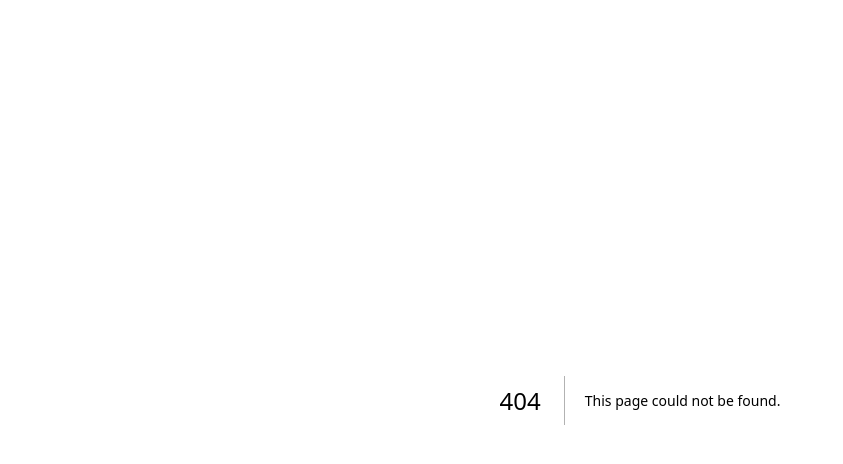
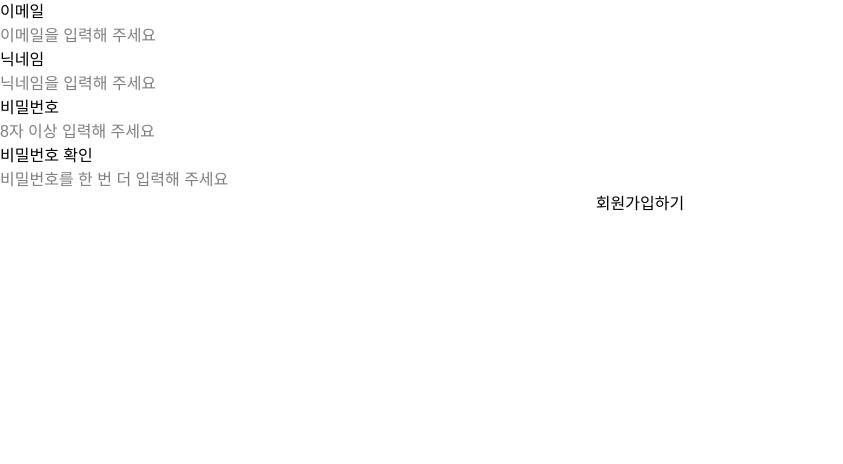
Before and after one commit to FE14-part4-team4-globalnomad/GlobalNomad, a Next.js app: page /signup in a window 1280 px wide. Before the commit this address had no page. Shown: the top 464 px of the page, without its empty margins (0-843 px from the left). Built offline with nearby package versions, Linux system fonts and the light colour scheme; no server answers.

Commit message:
[GN-48] feat: user api query level 추가 및 회원가입 페이지 생성

```diff
--- /dev/null
+++ b/src/apis/auth/auth.query.ts
@@ -0,0 +1,37 @@
+import {
+  PostAuthLoginPayloadType,
+  PostAuthLoginResultType,
+  PostAuthTokensResultType,
+} from "@/apis/auth/auth.schema";
+import authService from "@/apis/auth/auth.service";
+import { useSetUser } from "@/hooks/useAuth";
+import { useMutation } from "@tanstack/react-query";
+import { useRouter } from "next/navigation";
+
+/**
+ * 로그인 Mutation
+ */
+export const usePostAuthLoginMutation = () => {
+  const router = useRouter();
+  const setUser = useSetUser();
+  return useMutation<
+    PostAuthLoginResultType,
+    unknown,
+    PostAuthLoginPayloadType
+  >({
+    mutationFn: (payload) =>
+      authService.postAuthLogin(payload).then((res) => res.data),
+    onSuccess: (result: PostAuthLoginResultType) => {
+      setUser(result.user);
+      router.push("/");
+    },
+  });
+};
+
+/**
+ * 토큰 재발급 Mutation
+ */
+export const usePostAuthTokenMutation = () =>
+  useMutation<PostAuthTokensResultType>({
+    mutationFn: () => authService.postAuthToken().then((res) => res.data),
+  });
--- /dev/null
+++ b/src/apis/user/user.query.ts
@@ -0,0 +1,62 @@
+import {
+  queryOptions,
+  useMutation,
+  useQuery,
+  useQueryClient,
+} from "@tanstack/react-query";
+
+import {
+  PatchUserPayloadType,
+  PostUserImageResultType,
+  PostUserPayloadType,
+  PostUserResultType,
+} from "@/apis/user/user.schema";
+import userService from "@/apis/user/user.service";
+
+const usersQuery = {
+  all: () => ["user"],
+  me: () => ["me"],
+  myInfoKey: () => [...usersQuery.all(), ...usersQuery.me()],
+  myInfo: () =>
+    queryOptions({
+      queryKey: usersQuery.myInfoKey(),
+      queryFn: () => userService.getUser().then((res) => res.data),
+    }),
+};
+
+/**
+ * 내 정보 조회
+ */
+export const useUserQuery = () => useQuery(usersQuery.myInfo());
+
+/**
+ * 회원가입
+ */
+export const usePostUserMutation = () =>
+  useMutation<PostUserResultType, unknown, PostUserPayloadType>({
+    mutationFn: (payload) =>
+      userService.postUser(payload).then((res) => res.data),
+  });
+
+/**
+ * 내 정보 수정
+ */
+export const usePatchUserMutation = () => {
+  const queryClient = useQueryClient();
+  return useMutation({
+    mutationFn: (payload: PatchUserPayloadType) =>
+      userService.patchUser(payload).then((res) => res.data),
+    onSuccess: () => {
+      queryClient.invalidateQueries({ queryKey: usersQuery.me() });
+    },
+  });
+};
+
+/**
+ * 프로필 이미지 업로드
+ */
+export const usePostUserImageMutation = () =>
+  useMutation<PostUserImageResultType, unknown, { payload: FormData }>({
+    mutationFn: (payload) =>
+      userService.postUserImage(payload).then((res) => res.data),
+  });
--- /dev/null
+++ b/src/app/signin/page.tsx
@@ -0,0 +1,39 @@
+"use client";
+
+import { usePostAuthLoginMutation } from "@/apis/auth/auth.query";
+import { ChangeEvent, FormEvent, useState } from "react";
+
+export default function LoginPage() {
+  const loginMutation = usePostAuthLoginMutation();
+  const [formValue, setFormValue] = useState({ email: "", password: "" });
+
+  const onChangeFormValue = (e: ChangeEvent<HTMLFormElement>) => {
+    const { id, value } = e.target;
+    setFormValue({ ...formValue, [id]: value });
+  };
+
+  const handleLogin = (e: FormEvent) => {
+    e.preventDefault();
+    loginMutation.mutate({ payload: formValue });
+  };
+
+  return (
+    <div className="min-h-screen">
+      <form
+        className="grid"
+        onChange={onChangeFormValue}
+        onSubmit={handleLogin}
+      >
+        <label htmlFor="email">이메일</label>
+        <input type="email" id="email" placeholder="이메일을 입력해 주세요" />
+        <label htmlFor="password">비밀번호</label>
+        <input
+          type="password"
+          id="password"
+          placeholder="비밀번호를 입력해 주세요"
+        />
+        <button type="submit">로그인하기</button>
+      </form>
+    </div>
+  );
+}
--- /dev/null
+++ b/src/app/signup/page.tsx
@@ -0,0 +1,76 @@
+"use client";
+
+import { useRouter } from "next/navigation";
+import { ChangeEvent, FormEvent, useState } from "react";
+
+import { usePostUserMutation } from "@/apis/user/user.query";
+import ConfirmModal from "@/components/modal/ConfirmModal";
+import { useOverlay } from "@/hooks/useOverlay";
+
+export default function SignupPage() {
+  const router = useRouter();
+  const { overlay } = useOverlay();
+  const signupMutation = usePostUserMutation();
+  const [formValue, setFormValue] = useState({
+    nickname: "",
+    email: "",
+    password: "",
+    passwordConfirm: "",
+  });
+
+  const onChangeFormValue = (e: ChangeEvent<HTMLFormElement>) => {
+    const { id, value } = e.target;
+    setFormValue({ ...formValue, [id]: value });
+  };
+
+  const handleSignup = (e: FormEvent) => {
+    e.preventDefault();
+    const { passwordConfirm, ...payload } = formValue;
+    if (!payload.password || payload.password !== passwordConfirm) return;
+    signupMutation.mutate(
+      { payload: payload },
+      {
+        onSuccess: (res) => {
+          if (res.id) {
+            const onConfirm = () => router.push("/signin");
+            overlay(
+              <ConfirmModal
+                message="가입이 완료되었습니다"
+                onConfirm={onConfirm}
+              />,
+            );
+          }
+        },
+      },
+    );
+  };
+
+  return (
+    <div className="min-h-screen">
+      {/* TODO: UI 작업 */}
+      <form
+        className="grid"
+        onChange={onChangeFormValue}
+        onSubmit={handleSignup}
+      >
+        <label htmlFor="email">이메일</label>
+        <input type="email" id="email" placeholder="이메일을 입력해 주세요" />
+        <label htmlFor="nickname">닉네임</label>
+        <input type="text" id="nickname" placeholder="닉네임을 입력해 주세요" />
+        <label htmlFor="password">비밀번호</label>
+        <input
+          type="password"
+          id="password"
+          placeholder="8자 이상 입력해 주세요"
+        />
+        <label htmlFor="passwordConfirm">비밀번호 확인</label>
+        <input
+          type="password"
+          id="passwordConfirm"
+          placeholder="비밀번호를 한 번 더 입력해 주세요"
+        />
+        <button type="submit">회원가입하기</button>
+      </form>
+    </div>
+  );
+}
```
